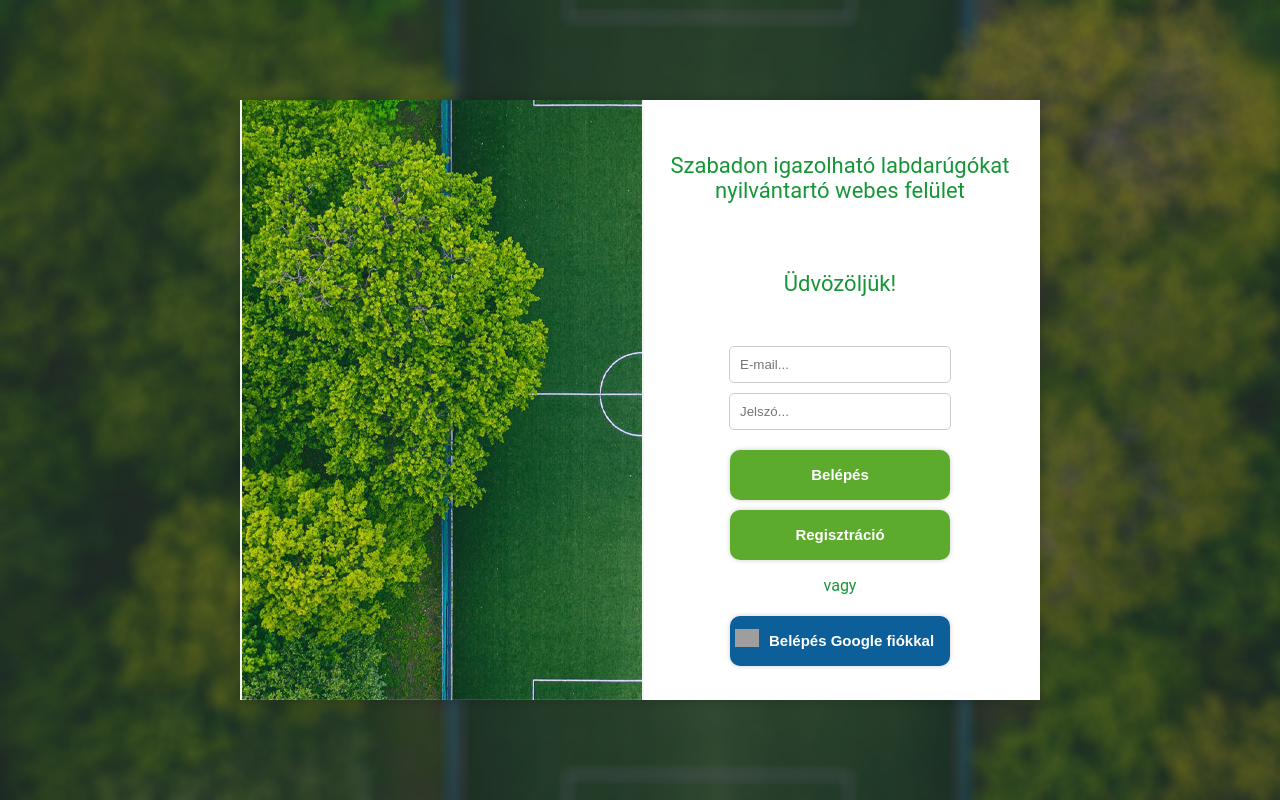
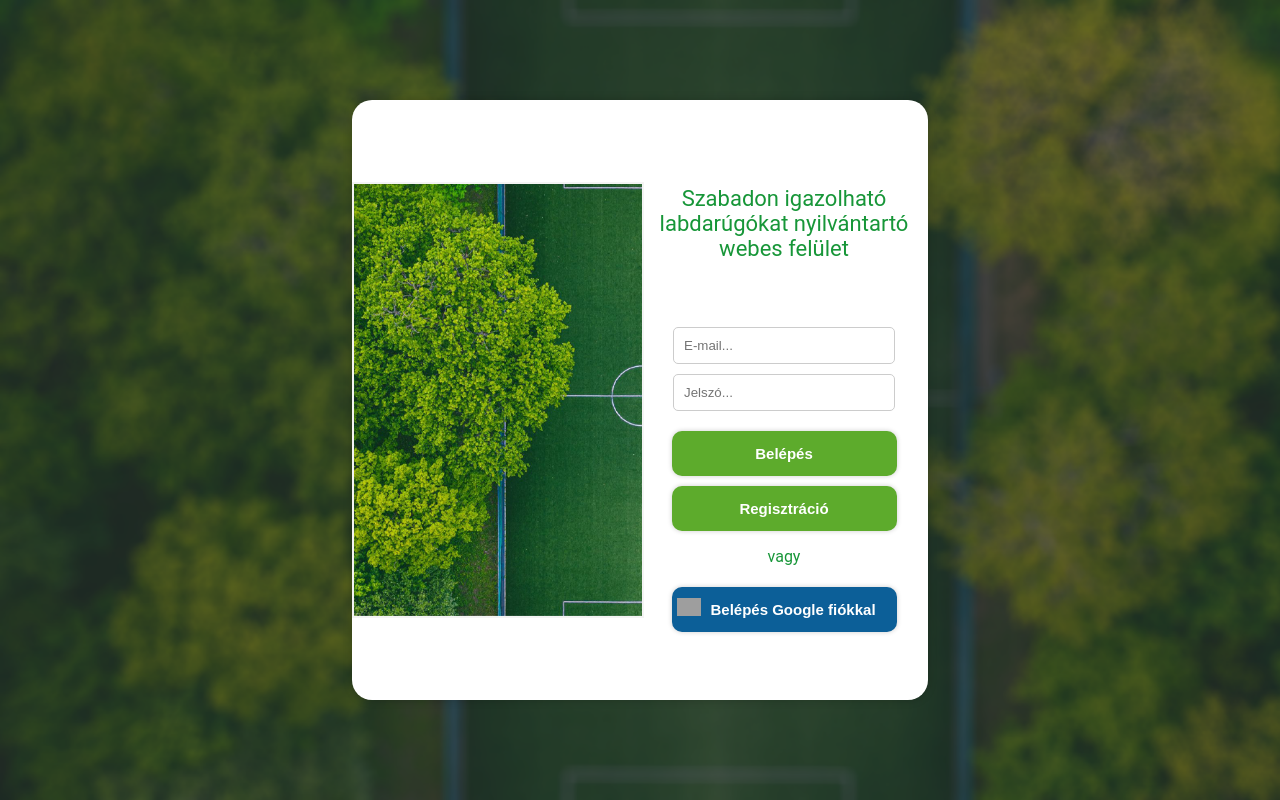
Before and after one commit to Szleev/futballnyilvantarto, a React (Create React App) app: page / in a window 1280 px wide. Built offline with nearby package versions, Linux system fonts and the light colour scheme; grey boxes are pictures that could not be loaded.

Commit message:
uploadData redesign

```diff
--- a/src/component_css/Auth.css
+++ b/src/component_css/Auth.css
@@ -19,21 +19,24 @@ h1, h2, h3, p, a {
     background-image: url("/public/websitebg.png");
     background-size: cover;
     background-repeat: no-repeat;
+    border: none;
     background-attachment: fixed;
 }
 .rounded-square {
-    width: 800px;
+    width: 45%;
     height: 600px;
-    background-color: #fff;
+    background-color: #ffffff;
     box-shadow: 0 0 10px rgba(0, 0, 0, 0.2);
     overflow: hidden;
     display: flex;
     align-items: center;
+    border-radius: 20px;
+    border: none;
 }
 .rounded-square h2{
     font-size: 22px;
     text-align: center;
-    margin-bottom: 50px;
+    margin-bottom: 3em;
     color: #179638;
     font-family: 'Roboto', sans-serif;
     font-weight: normal;
@@ -47,6 +50,7 @@ h1, h2, h3, p, a {
     justify-content: flex-start;
     align-items: flex-start;
     margin-left: 0;
+    border: none;
 }
 
 .right-side {
@@ -77,7 +81,7 @@ h1, h2, h3, p, a {
     border: 1px solid #ccc;
     border-radius: 5px;
     margin-bottom: 10px;
-    width: 200px;
+    width: 15em;
 }
 
 button {
@@ -89,8 +93,8 @@ button {
     cursor: pointer;
     transition: all 0.2s ease-in-out;
     border-radius: 10px;
-    width: 220px;
-    height: 50px;
+    width: 15em;
+    height: 3em;
     font-size: 15px;
     font-weight: bold;
     box-shadow: 0 0 5px rgba(0, 0, 0, 0.2);
@@ -104,8 +108,8 @@ button {
     cursor: pointer;
     transition: all 0.2s ease-in-out;
     border-radius: 10px;
-    width: 220px;
-    height: 50px;
+    width: 15em;
+    height: 3em;
     font-size: 15px;
     font-weight: bold;
     display: flex;
--- a/src/components/auth.js
+++ b/src/components/auth.js
@@ -95,7 +95,6 @@ export const Auth = () => {
                 </div>
                 <div className="right-side">
                     <h2>Szabadon igazolható labdarúgókat nyilvántartó webes felület</h2>
-                    <h2>Üdvözöljük!</h2>
                     <input
                         className="input-field"
                         placeholder="E-mail..."
```
Also changed, not shown: public/szilny.png (deleted), 1 other file (tests, documents, lock files or other folders).
